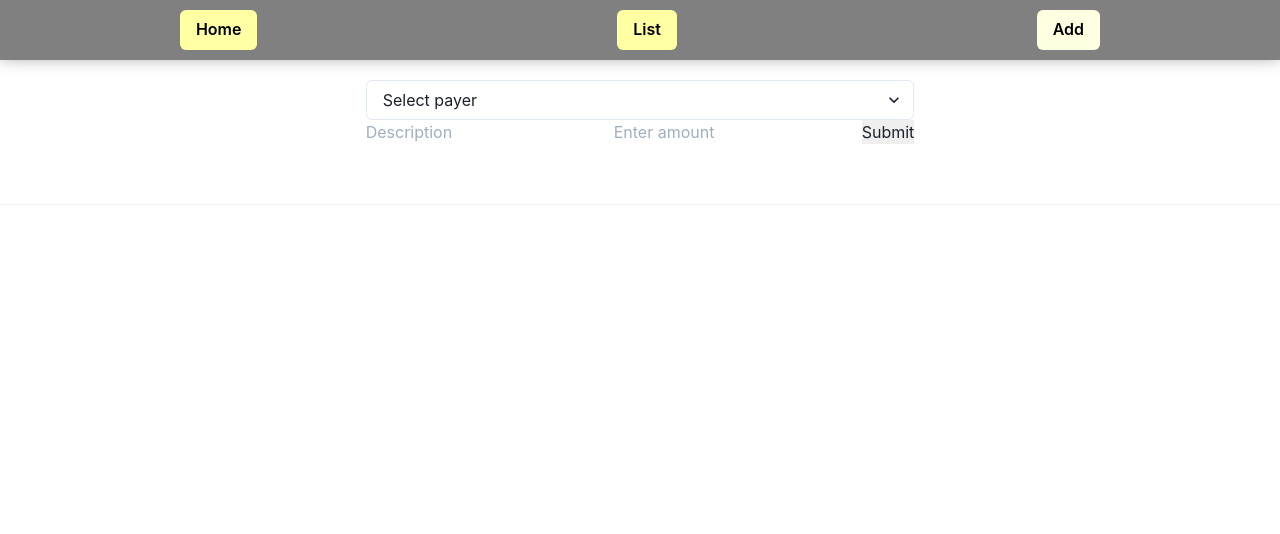
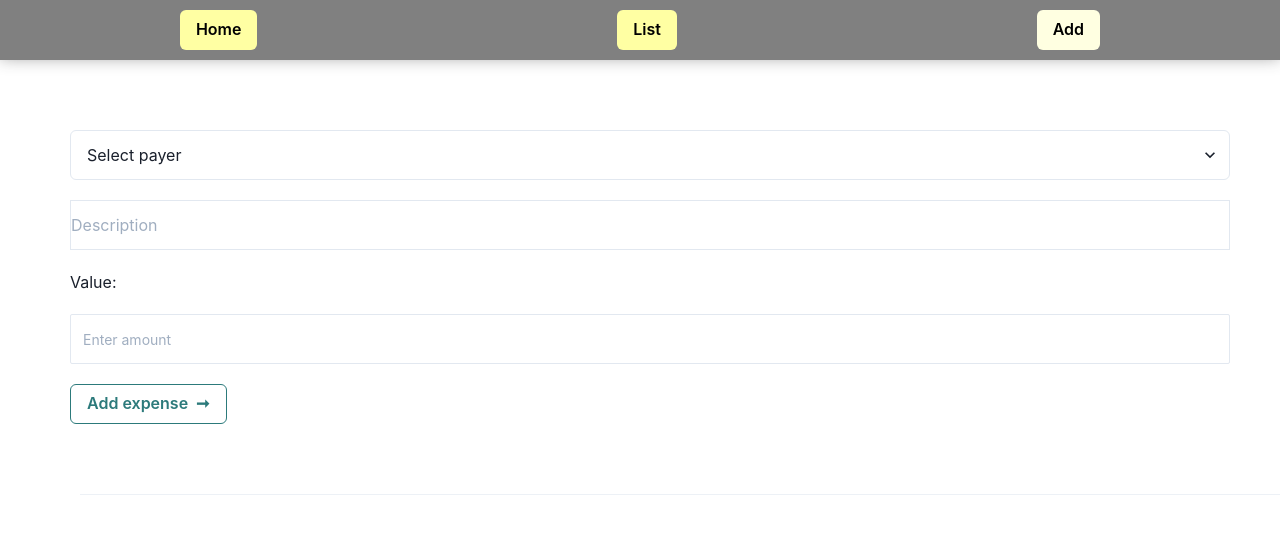
Before and after one commit to LinuzJ/Expenses_webApp, a Next.js app: page /add in a window 1280 px wide. Shown: the top 534 px of the page. Built offline with nearby package versions, Linux system fonts and the light colour scheme.

Commit message:
Update to the Add page

```diff
--- a/pages/add.js
+++ b/pages/add.js
@@ -9,6 +9,7 @@ import {
   Stack,
   Select,
   Divider,
+  Text,
 } from "@chakra-ui/react";
 import React, { useState } from "react";
 import { useForm } from "react-hook-form";
@@ -17,6 +18,9 @@ import AlertMessageFail from "../components/AlertMessageFail";
 
 export default function add() {
   const { register, handleSubmit, errors } = useForm();
+
+  const [value, setValue] = useState("");
+  const handleChange = (event) => setValue(event.target.value);
 
   const onSubmit = (data) => {
     fetch("http://localhost:3000/api/addToExpenses", {
@@ -44,49 +48,64 @@ export default function add() {
     <Layout>
       <Flex
         flexDirection="column"
-        alignItems="center"
+        alignItems="stretch"
+        alignContent="space-evenly"
         justifyContent="center"
-        p="20px"
+        p="30px"
+        m="30px"
       >
-        <form
-          display="flex"
-          flexDirection="column"
-          alignItems="center"
-          justifyContent="center"
-          onSubmit={handleSubmit(onSubmit)}
-          margin="auto"
-          width="70%"
-          border="black"
-          p="20px"
-        >
+        <form onSubmit={handleSubmit(onSubmit)}>
           <Select
             placeholder="Select payer"
             type="text"
             name="user"
+            m="10px"
             ref={register({ required: true })}
+            height="50px"
           >
             <option value="Calle">Calle</option>
             <option value="Linus">Linus</option>
           </Select>
-          <input
+          <Input
+            height="50px"
             type="text"
             placeholder="Description"
             name="what"
+            m="10px"
+            size="nm"
             ref={register({
               required: "Tell what the expense is!",
             })}
           />
-          <input
+          <Text m="10px">
+            Value: {value}
+            {value !== "" && " €"}
+          </Text>
+          <Input
+            height="50px"
+            value={value}
+            onChange={handleChange}
+            placeholder="Enter amount"
             type="number"
-            placeholder="Enter amount"
             name="amount"
+            m="10px"
+            size="sm"
             ref={register({
               required: "You have to enter an amount!",
             })}
           />
+
+          {errors.what && <p>{errors.what.message}</p>}
           {errors.amount && <p>{errors.amount.message}</p>}
-          {errors.what && <p>{errors.what.message}</p>}
-          <input type="submit" />
+          <Button
+            type="submit"
+            m="10px"
+            rightIcon={"➞"}
+            colorScheme="teal"
+            variant="outline"
+          >
+            Add expense
+          </Button>
         </form>
         {resultOfPost !== "" && resultOfPost}
         <Divider p="20px" m="20px" />
--- a/pages/api/addToExpenses.js
+++ b/pages/api/addToExpenses.js
@@ -4,13 +4,13 @@ import sqlite3 from "sqlite3";
 export default async function handler(req, res) {
   const user = req.body.user;
   const amount = req.body.amount;
-  const desription = req.body.what;
+  const description = req.body.what;
   const isDeleted = false;
-
+  console.log(user);
   const db = await open({ filename: "expenses.db", driver: sqlite3.Database });
   await db.run(
-    `INSERT INTO expenses (user, what, amount, deleted) VALUES("${user}", "${desription}", ${amount}, ${isDeleted})`
-    // (user, desription, amount, isNotDeleted)
+    `INSERT INTO expenses (user, what, amount, deleted) VALUES("${user}", "${description}", ${amount}, ${isDeleted})`
+    // (user, desription, amount, isDeleted)
   );
   res.end();
 }
```
Also changed, not shown: 1 other file (tests, documents, lock files or other folders).
